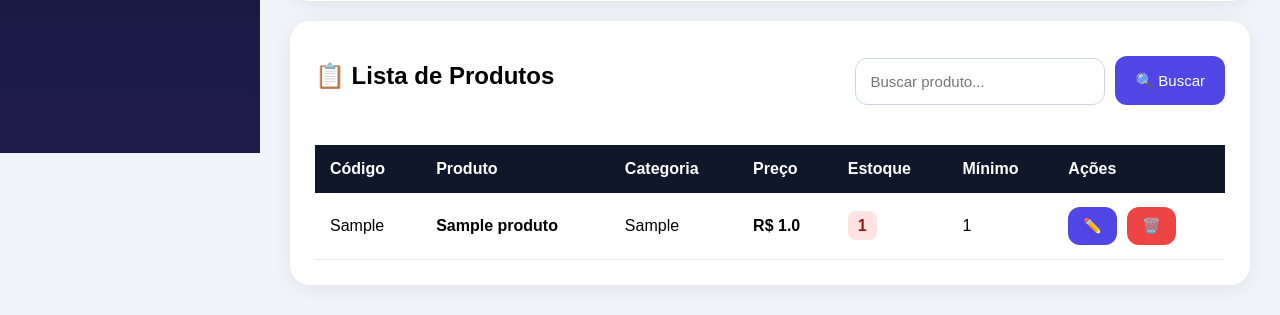
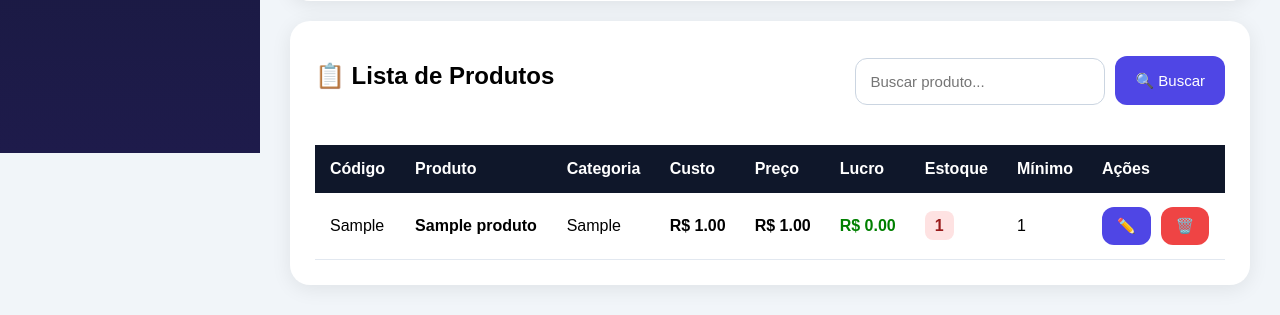
Before and after one commit to wsantana71/fnm-pdv, a Flask app: page /produtos in a window 1280 px wide. Shown: the part 647-962 px from the top of the page. Run offline with Flask 3, Linux system fonts and the light colour scheme; tables that the repository leaves empty hold one stand-in row (values such as "Sample post").

Commit message:
recriando banco com custo

```diff
--- a/app.py
+++ b/app.py
@@ -338,6 +338,10 @@ def cadastrar():
 
         nome=request.form["nome"],
 
+        custo=float(
+            request.form["custo"]
+        ),
+
         preco=float(
             request.form["preco"]
         ),
@@ -349,6 +353,7 @@ def cadastrar():
         categoria=request.form.get(
             "categoria"
         ),
+
         imagem=request.form.get(
             "imagem"
         ),
--- a/templates/produtos.html
+++ b/templates/produtos.html
@@ -210,7 +210,15 @@
 </th>
 
                      <th>
+                     Custo
+                     </th>
+
+                     <th>
                      Preço
+                     </th>
+
+                     <th>
+                     Lucro
                      </th>
 
                      <th>
@@ -270,7 +278,27 @@
 
     <strong>
 
-                            R$ {{ produto.preco }}
+        R$ {{ "%.2f"|format(produto.custo) }}
+
+    </strong>
+
+</td>
+
+<td>
+
+    <strong>
+
+        R$ {{ "%.2f"|format(produto.preco) }}
+
+    </strong>
+
+</td>
+
+<td>
+
+    <strong style="color:green;">
+
+        R$ {{ "%.2f"|format(produto.preco - produto.custo) }}
 
     </strong>
 
```
Also changed, not shown: instance/banco.db. Lines whose indentation alone changed are shown as unchanged.
